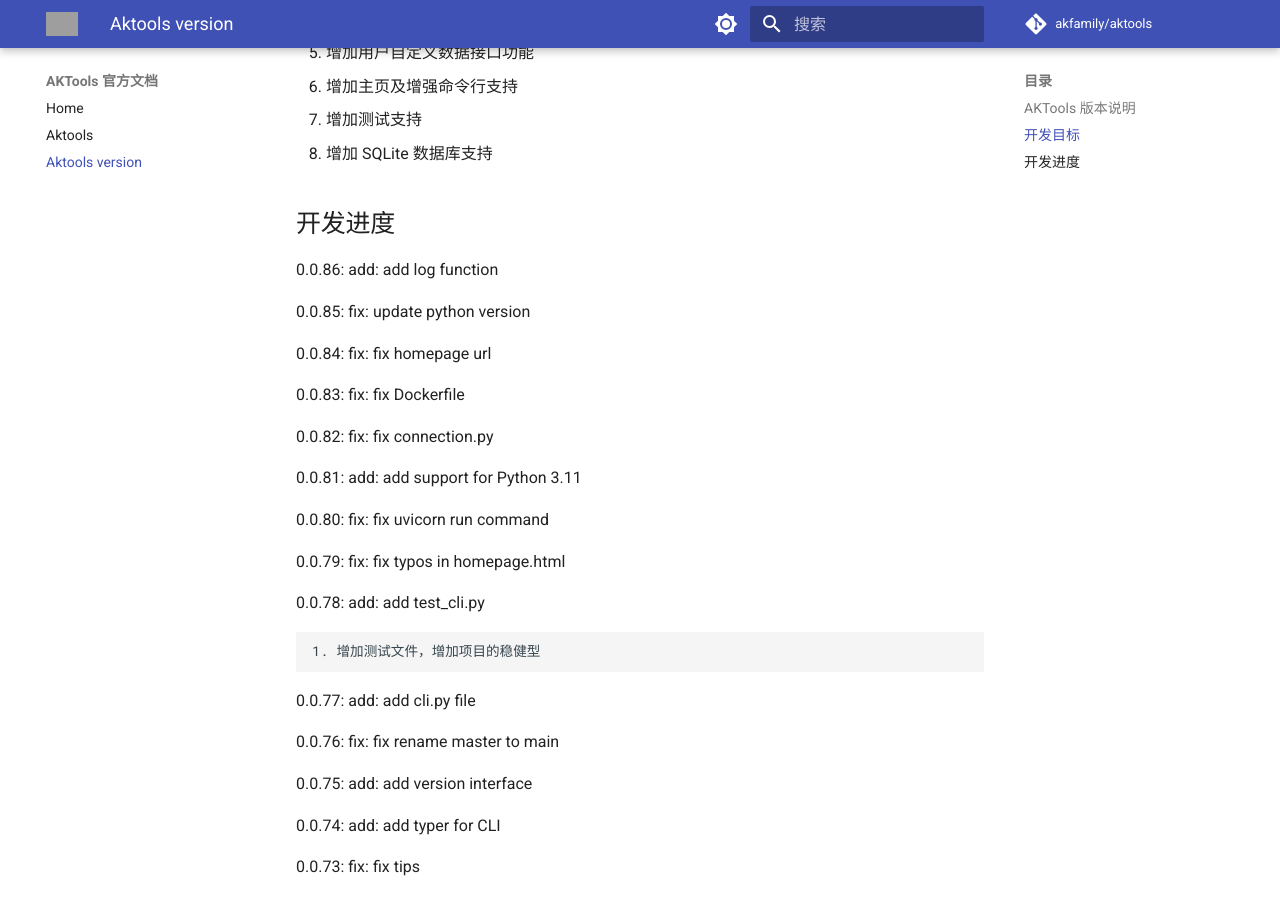
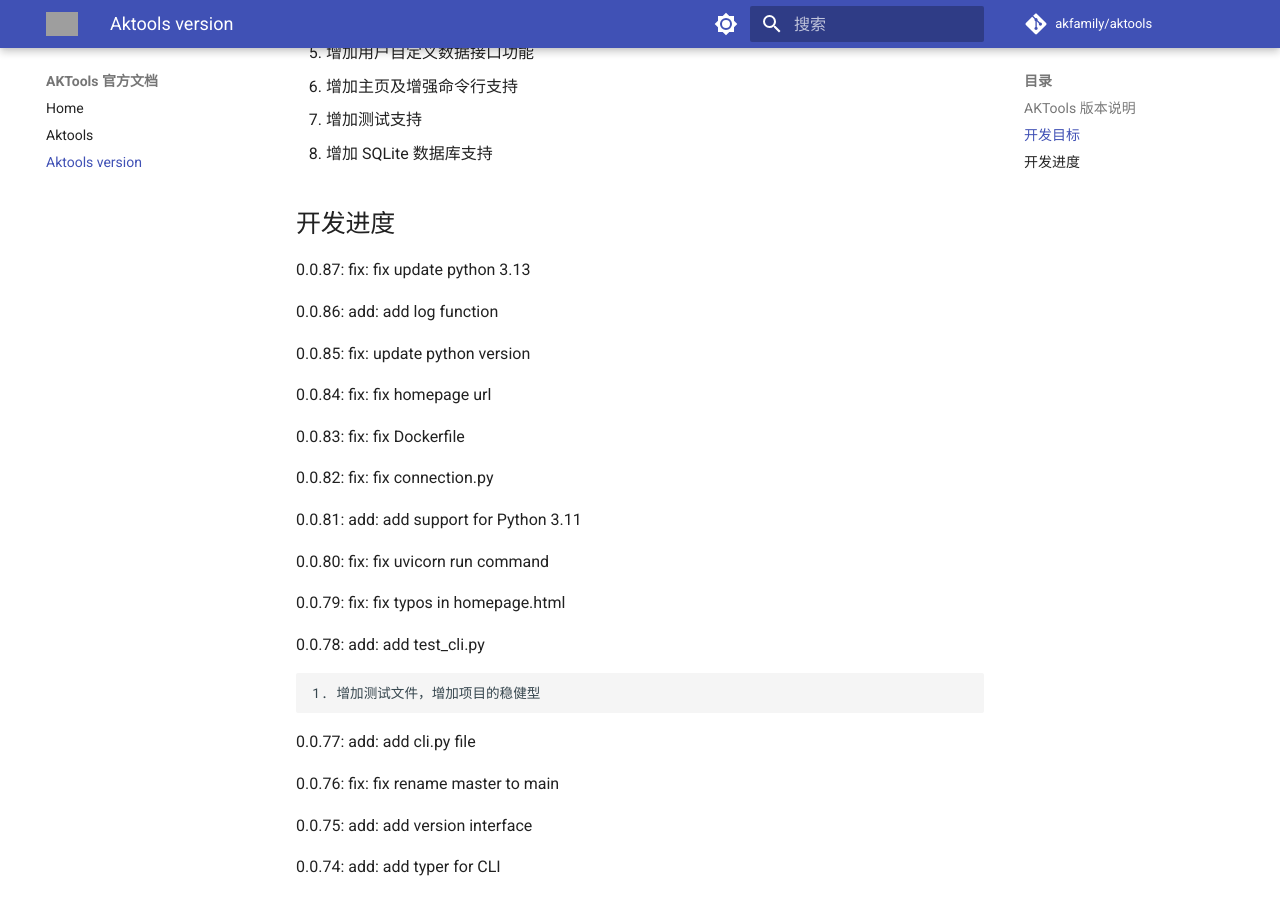
Before and after one commit to akfamily/aktools, an MkDocs documentation site: the page built from docs/aktools_version.md, in a window 1280 px wide and 900 px high, scrolled down 400 px. Built offline with MkDocs 1.6.1 and Material for MkDocs 9.7.7, drawn with Linux system fonts in a browser that asks for light colours; comment, search, counter and statistics services are not loaded; grey boxes are pictures that could not be loaded.

Commit message:
fix: update version

```diff
--- a/docs/aktools_version.md
+++ b/docs/aktools_version.md
@@ -12,6 +12,8 @@
 8. 增加 SQLite 数据库支持
 
 ## 开发进度
+
+0.0.87: fix: fix update python 3.13
 
 0.0.86: add: add log function
 
```
